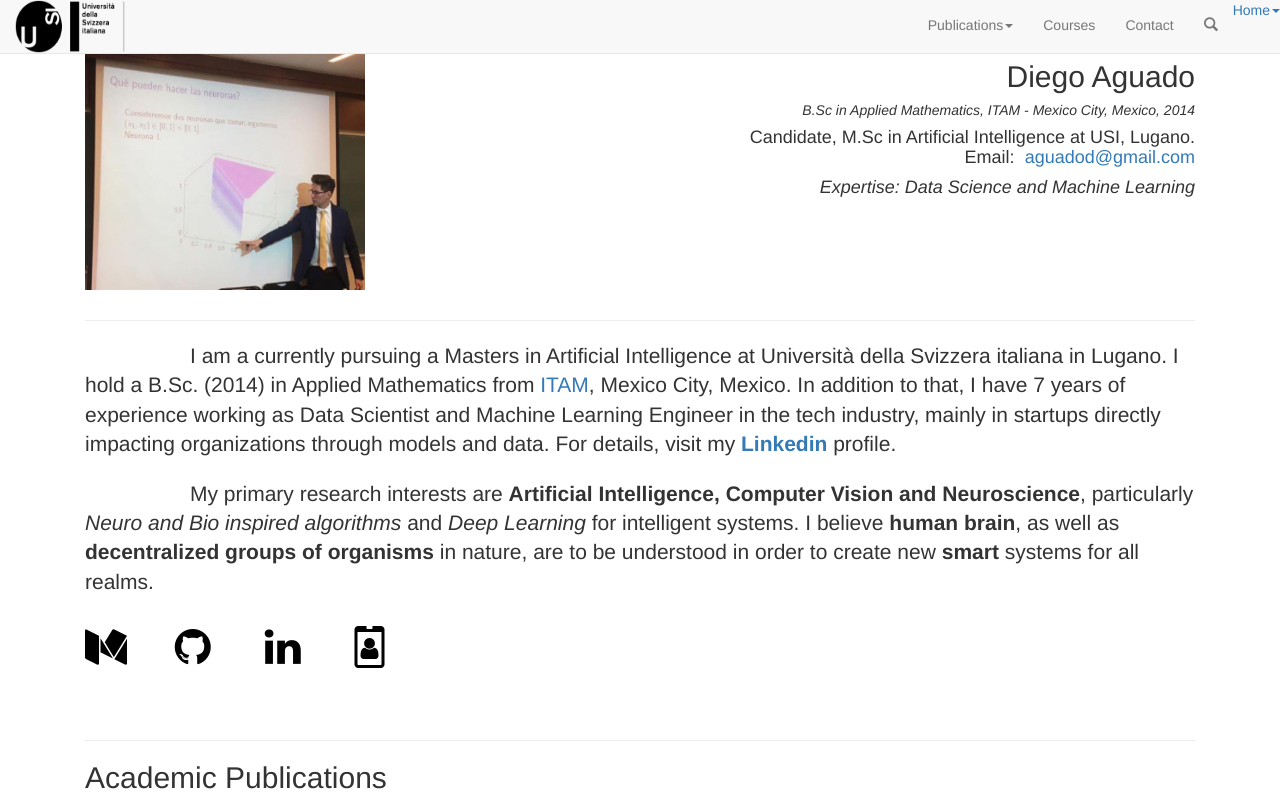
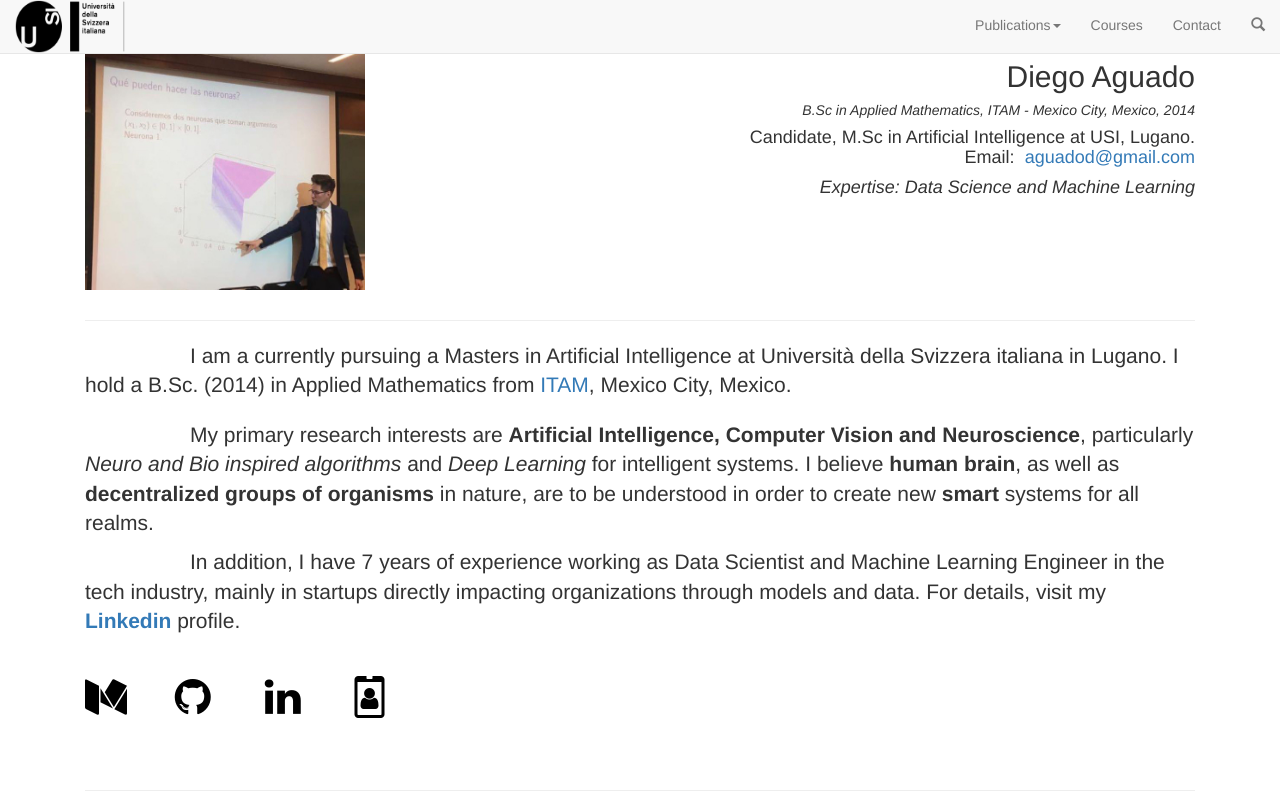
Before and after one commit to diegousi/diegousi.github.io, a plain HTML site: page index.html in a window 1280 px wide. Shown: the top 800 px of the page. Drawn offline with Linux system fonts and the light colour scheme; files whose address does not match are found by name.

Commit message:
remove home weird, wording

```diff
--- a/index.html
+++ b/index.html
@@ -57,8 +57,8 @@
                 <div class="collapse navbar-collapse" id="bs-example-navbar-collapse-1">
                     <ul class="nav navbar-nav navbar-right">
                         <!-- <li class="dropdown"> -->
-                            <a class="dropdown-toggle" data-toggle="dropdown" href="#">
-                                Home<span class="caret"></span></a>
+                           <!--  <a class="dropdown-toggle" data-toggle="dropdown" href="#">
+                                Home<span class="caret"></span></a> -->
                         <!-- </li> -->
                         <!-- <li class="page-scroll">
                             <a onclick="javascript:reset_menus();$('#tab-news-content').show();" href="#news">News</a>
@@ -152,11 +152,15 @@
                         <hr class="star-primary">
 
                         <p class="lead" style="text-indent : 5em;">
-                            I am a currently pursuing a Masters in Artificial Intelligence at Università della Svizzera italiana in Lugano. I hold a B.Sc. (2014) in Applied Mathematics from <a href="https://www.itam.mx/" target="_blank">ITAM</a>, Mexico City, Mexico. In addition to that, I have 7 years of experience working as Data Scientist and Machine Learning Engineer in the tech industry, mainly in startups directly impacting organizations through models and data. For details, visit my <b><a href="https://www.linkedin.com/in/diegoaguado/">Linkedin</a> </b>profile.
-
+                            I am a currently pursuing a Masters in Artificial Intelligence at Università della Svizzera italiana in Lugano. I hold a B.Sc. (2014) in Applied Mathematics from <a href="https://www.itam.mx/" target="_blank">ITAM</a>, Mexico City, Mexico.
                         </p>
                         <p style = "text-indent : 5em;" >
                         My primary research interests are <b>Artificial Intelligence, Computer Vision and Neuroscience</b>, particularly <i>Neuro and Bio inspired algorithms</i> and <i>Deep Learning </i> for intelligent systems. I believe <b>human brain</b>, as well as <b>decentralized groups of organisms</b> in nature, are to be understood in order to create new <b>smart</b> systems for all realms.
+                        </p>
+                        <p class="lead" style="text-indent : 5em;">
+                            In addition, I have 7 years of experience working as Data Scientist and Machine Learning Engineer in the tech industry, mainly in startups directly impacting organizations through models and data. For details, visit my <b><a href="https://www.linkedin.com/in/diegoaguado/">Linkedin</a> </b>profile.
+
+                        </p>
 
                         <p></p>
                         <a href="https://medium.com/@diegoagher"><span class="fa-stack fa-2x"><i style="color:black;" class="fa fa-medium"></i></span></a>
@@ -185,7 +189,7 @@
                             <!-- </span>&nbsp; -->
                         </h4>
                         <p>
-                            In this work, I replicate the work done in <a href="https://arxiv.org/abs/1705.07962"><b>pix2code</b></a>: given the gui of a web app, a hybrid convolutional - recurrent model infers the code necessary for the given input. As well as building the mathematical foundation of neural networks from scratch, incluiding convolutional and LSTM layers, I propose alternative architectures, that include attention mechanisms, to solve the problem in a more efficient way.
+                            In this work, I replicate the work done in <a href="https://arxiv.org/abs/1705.07962"><b>pix2code</b></a>: given the GUI of a web app, a hybrid convolutional - recurrent model infers the code necessary for the given input. As well as building the mathematical foundation of neural networks from scratch, including convolutional and LSTM layers, I propose alternative architectures, that include attention mechanisms, to solve the problem in a more efficient way.
                         </p>
                         </p>
                     </div>
```
